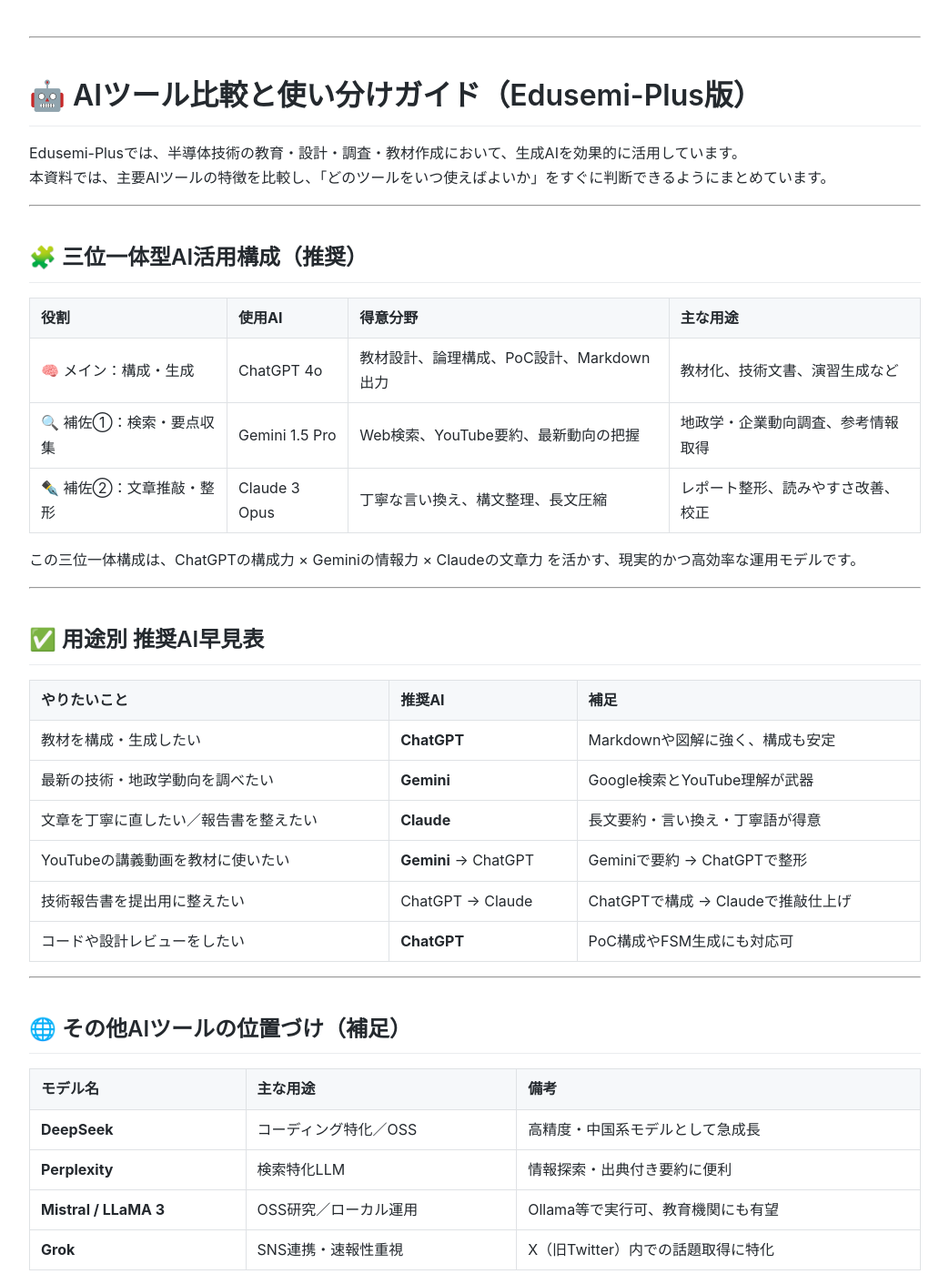
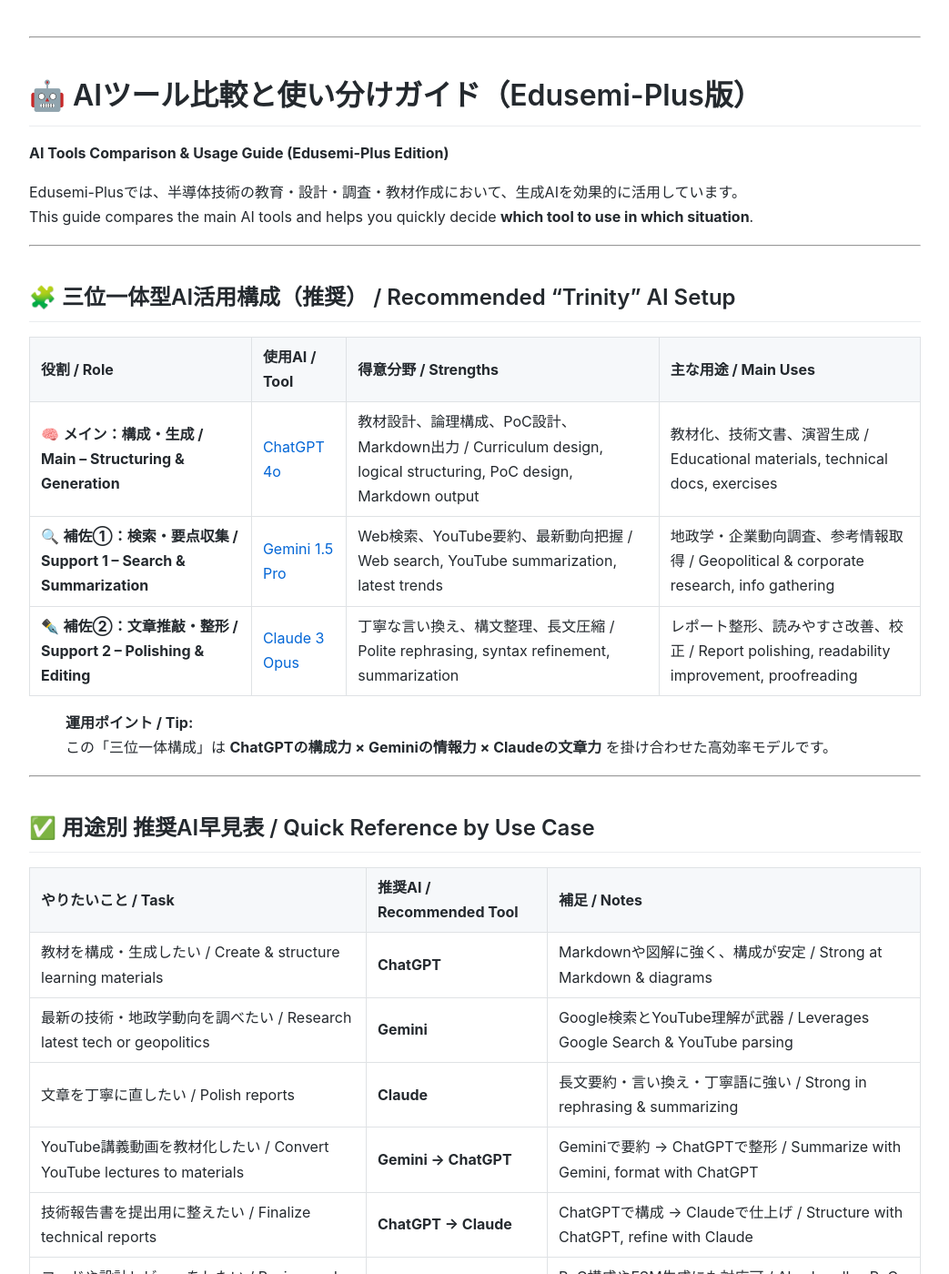
Before and after one commit to Samizo-AITL/Edusemi-Plus, a Jekyll site: the page built from ai-tools-comparison/index.md, in a window 1280 px wide and 1400 px high. Shown: the whole window at 91% size, without its empty margins (118-1161 px from the left). Built offline with Jekyll 4.4.1, drawn with Linux system fonts in a browser that asks for light colours; some of the changed text lies outside the part shown.

Commit message:
Update index.md

```diff
--- a/ai-tools-comparison/index.md
+++ b/ai-tools-comparison/index.md
@@ -1,64 +1,66 @@
 ---
 layout: default
-title: AIツール比較と使い分けガイド（Edusemi-Plus版）
+title: AIツール比較と使い分けガイド（Edusemi-Plus版 / AI Tools Comparison & Usage Guide）
 ---
 
 ---
 
 # 🤖 AIツール比較と使い分けガイド（Edusemi-Plus版）
+**AI Tools Comparison & Usage Guide (Edusemi-Plus Edition)**
 
 Edusemi-Plusでは、半導体技術の教育・設計・調査・教材作成において、生成AIを効果的に活用しています。
-本資料では、主要AIツールの特徴を比較し、「どのツールをいつ使えばよいか」をすぐに判断できるようにまとめています。
+This guide compares the main AI tools and helps you quickly decide **which tool to use in which situation**.
 
 ---
 
-## 🧩 三位一体型AI活用構成（推奨）
+## 🧩 三位一体型AI活用構成（推奨） / Recommended "Trinity" AI Setup
 
-| 役割 | 使用AI | 得意分野 | 主な用途 |
-|------|--------|----------|-----------|
-| 🧠 メイン：構成・生成 | ChatGPT 4o | 教材設計、論理構成、PoC設計、Markdown出力 | 教材化、技術文書、演習生成など |
-| 🔍 補佐①：検索・要点収集 | Gemini 1.5 Pro | Web検索、YouTube要約、最新動向の把握 | 地政学・企業動向調査、参考情報取得 |
-| ✒️ 補佐②：文章推敲・整形 | Claude 3 Opus | 丁寧な言い換え、構文整理、長文圧縮 | レポート整形、読みやすさ改善、校正 |
+| 役割 / Role | 使用AI / Tool | 得意分野 / Strengths | 主な用途 / Main Uses |
+|-------------|---------------|----------------------|----------------------|
+| 🧠 **メイン：構成・生成 / Main – Structuring & Generation** | [ChatGPT 4o](https://chat.openai.com/) | 教材設計、論理構成、PoC設計、Markdown出力 / Curriculum design, logical structuring, PoC design, Markdown output | 教材化、技術文書、演習生成 / Educational materials, technical docs, exercises |
+| 🔍 **補佐①：検索・要点収集 / Support 1 – Search & Summarization** | [Gemini 1.5 Pro](https://gemini.google.com/) | Web検索、YouTube要約、最新動向把握 / Web search, YouTube summarization, latest trends | 地政学・企業動向調査、参考情報取得 / Geopolitical & corporate research, info gathering |
+| ✒️ **補佐②：文章推敲・整形 / Support 2 – Polishing & Editing** | [Claude 3 Opus](https://claude.ai/) | 丁寧な言い換え、構文整理、長文圧縮 / Polite rephrasing, syntax refinement, summarization | レポート整形、読みやすさ改善、校正 / Report polishing, readability improvement, proofreading |
 
-この三位一体構成は、ChatGPTの構成力 × Geminiの情報力 × Claudeの文章力 を活かす、現実的かつ高効率な運用モデルです。
+> **運用ポイント / Tip:**
+> この「三位一体構成」は **ChatGPTの構成力 × Geminiの情報力 × Claudeの文章力** を掛け合わせた高効率モデルです。
 
 ---
 
-## ✅ 用途別 推奨AI早見表
+## ✅ 用途別 推奨AI早見表 / Quick Reference by Use Case
 
-| やりたいこと | 推奨AI | 補足 |
-|---------------|--------|------|
-| 教材を構成・生成したい | **ChatGPT** | Markdownや図解に強く、構成も安定 |
-| 最新の技術・地政学動向を調べたい | **Gemini** | Google検索とYouTube理解が武器 |
-| 文章を丁寧に直したい／報告書を整えたい | **Claude** | 長文要約・言い換え・丁寧語が得意 |
-| YouTubeの講義動画を教材に使いたい | **Gemini** → ChatGPT | Geminiで要約 → ChatGPTで整形 |
-| 技術報告書を提出用に整えたい | ChatGPT → Claude | ChatGPTで構成 → Claudeで推敲仕上げ |
-| コードや設計レビューをしたい | **ChatGPT** | PoC構成やFSM生成にも対応可 |
+| やりたいこと / Task | 推奨AI / Recommended Tool | 補足 / Notes |
+|--------------------|---------------------------|--------------|
+| 教材を構成・生成したい / Create & structure learning materials | **ChatGPT** | Markdownや図解に強く、構成が安定 / Strong at Markdown & diagrams |
+| 最新の技術・地政学動向を調べたい / Research latest tech or geopolitics | **Gemini** | Google検索とYouTube理解が武器 / Leverages Google Search & YouTube parsing |
+| 文章を丁寧に直したい / Polish reports | **Claude** | 長文要約・言い換え・丁寧語に強い / Strong in rephrasing & summarizing |
+| YouTube講義動画を教材化したい / Convert YouTube lectures to materials | **Gemini → ChatGPT** | Geminiで要約 → ChatGPTで整形 / Summarize with Gemini, format with ChatGPT |
+| 技術報告書を提出用に整えたい / Finalize technical reports | **ChatGPT → Claude** | ChatGPTで構成 → Claudeで仕上げ / Structure with ChatGPT, refine with Claude |
+| コードや設計レビューをしたい / Review code & designs | **ChatGPT** | PoC構成やFSM生成にも対応可 / Also handles PoC & FSM generation |
 
 ---
 
-## 🌐 その他AIツールの位置づけ（補足）
+## 🌐 その他AIツールの位置づけ（補足） / Other AI Tools Overview
 
-| モデル名 | 主な用途 | 備考 |
-|----------|----------|------|
-| **DeepSeek** | コーディング特化／OSS | 高精度・中国系モデルとして急成長 |
-| **Perplexity** | 検索特化LLM | 情報探索・出典付き要約に便利 |
-| **Mistral / LLaMA 3** | OSS研究／ローカル運用 | Ollama等で実行可、教育機関にも有望 |
-| **Grok** | SNS連携・速報性重視 | X（旧Twitter）内での話題取得に特化 |
+| モデル名 / Model | 主な用途 / Main Use | 備考 / Notes |
+|------------------|---------------------|--------------|
+| [DeepSeek](https://deepseek.com/) | コーディング特化 / Coding-focused | 高精度・中国系モデルとして急成長 / High-accuracy, China-based |
+| [Perplexity](https://www.perplexity.ai/) | 検索特化LLM / Search-oriented LLM | 出典付き要約に便利 / Good for sourced summaries |
+| [Mistral](https://mistral.ai/) / [LLaMA 3](https://ai.meta.com/llama/) | OSS研究／ローカル運用 / OSS research & local deployment | [Ollama](https://ollama.com/)等で実行可 / Can run locally |
+| [Grok](https://x.ai/) | SNS連携・速報性 / Social media integration & speed | X（旧Twitter）連動型 / Integrated with X (Twitter) |
 
-詳細は [`ai_models_list.md`](./ai_models_list.md) を参照してください。
+詳細は [`ai_models_list.md`](./ai_models_list.md) を参照 / See [`ai_models_list.md`](./ai_models_list.md) for details.
 
 ---
 
-## 📁 本ディレクトリ構成
+## 📁 本ディレクトリ構成 / Directory Structure
 
-| ファイル | 内容 |
-|---------|------|
-| `README.md` | このページ：AIツールの比較・使い分けガイド |
-| `ai_models_list.md` | 主要LLMモデルの一覧比較（OSS含む） |
-| `ai_selection_guide.md` | 用途別おすすめAIチャート（印刷向け） |
-| `prompt_test_cases.md` | 同一プロンプトに対するAI別の回答比較演習 |
-| `usecase_examples.md` | 教材作成・レビュー・分析などの実用例集 |
+| ファイル / File | 内容 / Description |
+|-----------------|--------------------|
+| [`README.md`](./README.md) | このページ：AIツールの比較・使い分けガイド / This guide |
+| [`ai_models_list.md`](./ai_models_list.md) | 主要LLMモデルの一覧比較（OSS含む） / Main LLM models list |
+| [`ai_selection_guide.md`](./ai_selection_guide.md) | 用途別おすすめAIチャート（印刷向け） / AI selection chart |
+| [`prompt_test_cases.md`](./prompt_test_cases.md) | AI別の回答比較演習 / AI response comparison |
+| [`usecase_examples.md`](./usecase_examples.md) | 実用例集（教材・レビュー・分析） / Practical examples |
 
 ---
 
```
Also changed, not shown: other parts of ai-tools-comparison/index.md (+3 -3 lines).
